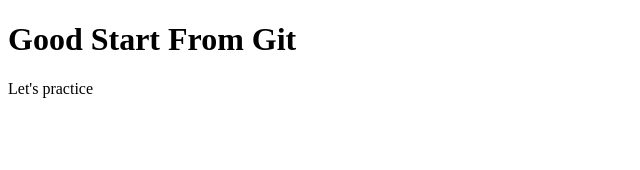
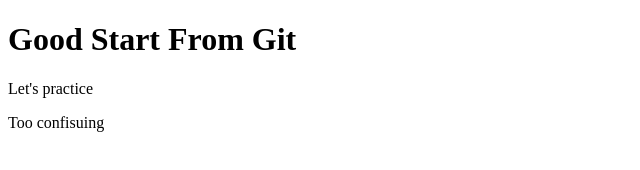
Before and after one commit to callasumamahesh/PracticeGit, a plain HTML site: page index.html in a window 1280 px wide. Shown: the whole page, without its empty margins (0-640 px from the left). Drawn offline with Linux system fonts and the light colour scheme.

Commit message:
added so text in index.html

```diff
--- a/index.html
+++ b/index.html
@@ -8,5 +8,6 @@
 <body>
     <h1>Good Start From Git</h1>
     <p>Let's practice</p>
+    <p>Too confisuing</p>
 </body>
 </html>
```
